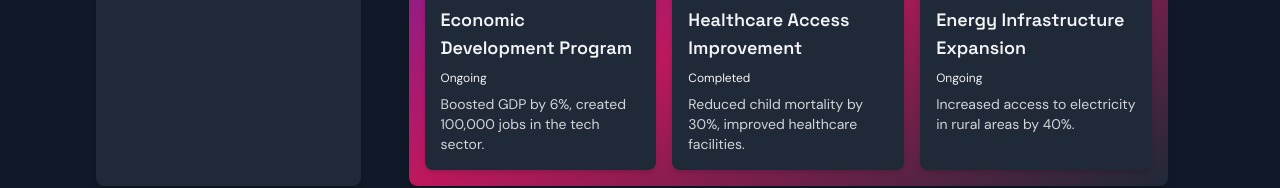
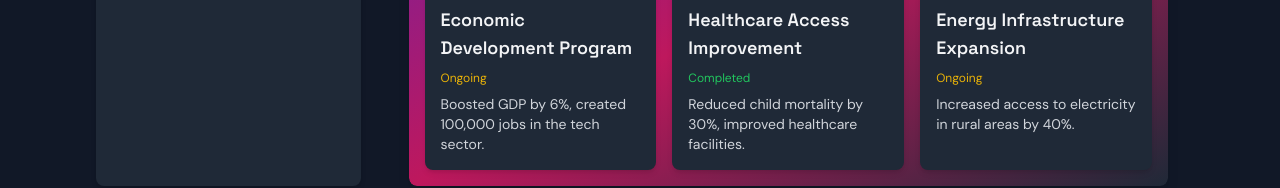
Before and after one commit to CodeGallantX/CivicTrack, a Next.js app: page /politicians/portfolio/1 in a window 1280 px wide. Shown: the part 1484-1672 px from the top of the page. Built offline with nearby package versions, Linux system fonts and the light colour scheme.

Commit message:
- Added LICENSE - If...else for project status

```diff
--- a/app/components/PortfolioList.js
+++ b/app/components/PortfolioList.js
@@ -25,7 +25,18 @@ const PortfolioList = ({ portfolios }) => {
           <div className="p-4 bg-gradient-to-tl from-gray-800 via-pink-700 to-purple-800  mt-4 rounded-lg">
             <h4 className="text-xl font-semibold text-white">Other Projects</h4>
             <div className="grid grid-cols-1 sm:grid-cols-2 lg:grid-cols-3 gap-4 mt-4">
-              {portfolio.otherProjects.map((project, idx) => (
+              {portfolio.otherProjects.map((project, idx) => {
+                // Conditional status class based on project status
+                let statusClass = '';
+                if (project.status === 'Completed') {
+                  statusClass = 'text-green-500'; // Success theme
+                } else if (project.status === 'Ongoing') {
+                  statusClass = 'text-yellow-500'; // Warning theme
+                } else if (project.status === 'Failed' || project.status === 'Cancelled') {
+                  statusClass = 'text-red-500'; // Danger theme
+                }
+
+                return (
                   <div key={idx} className="bg-gray-800 rounded-lg overflow-hidden shadow-md">
                     <img
                       src={project.img}
@@ -34,12 +45,14 @@ const PortfolioList = ({ portfolios }) => {
                     />
                     <div className="p-4">
                       <h5 className="font-semibold text-lg">{project.title}</h5>
-                    <p className="text-xs mt-2">{project.status}</p>
+                      <p className={`text-xs mt-2 ${statusClass}`}>{project.status}</p>
                       <p className="mt-2 text-sm text-gray-300">{project.impact}</p>
                     </div>
                   </div>
-              ))}
+                );
+              })}
             </div>
+
           </div>
         </div>
       ))}
```
Also changed, not shown: 1 other file (tests, documents, lock files or other folders). Lines whose indentation alone changed are shown as unchanged.
